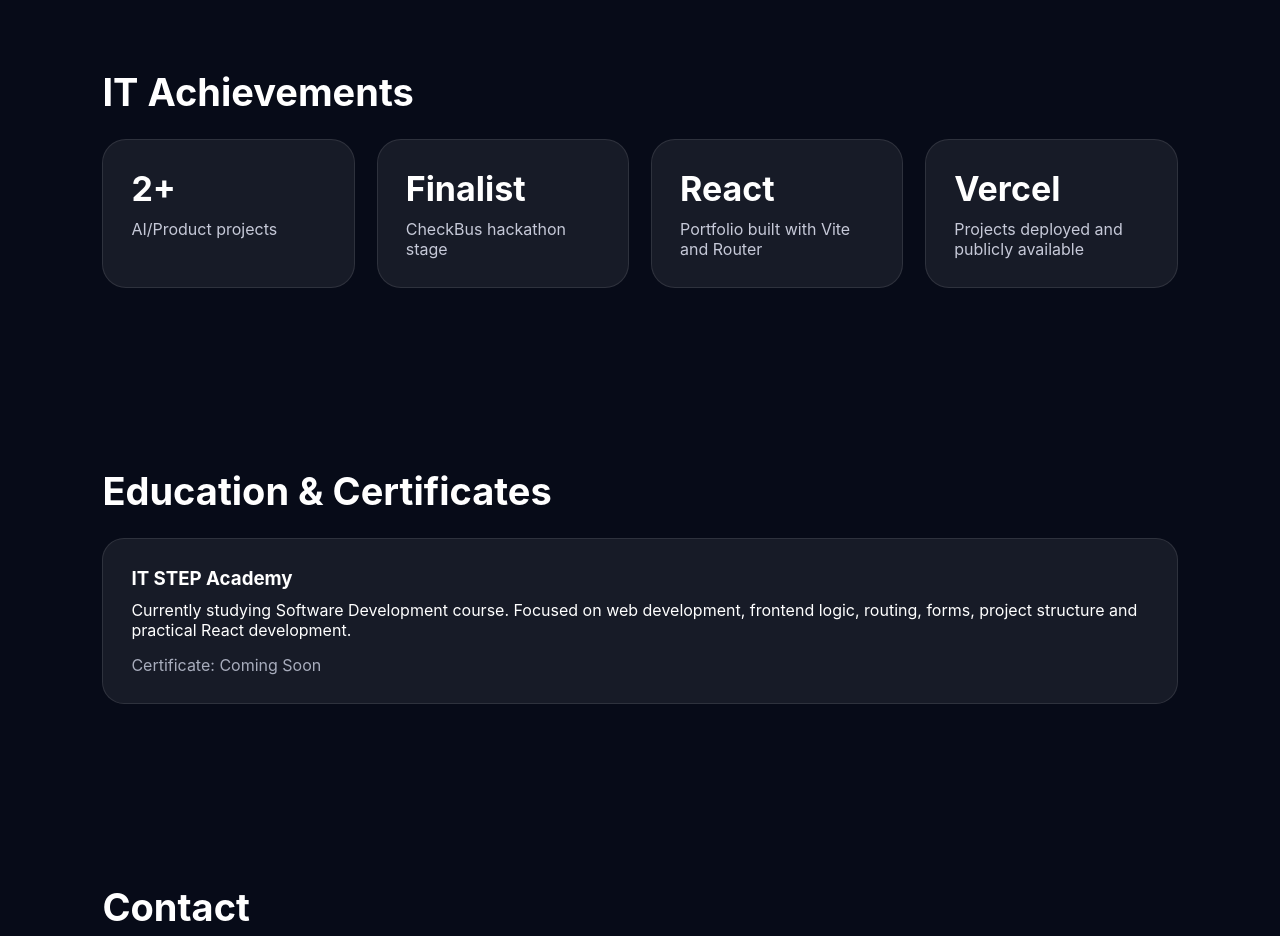
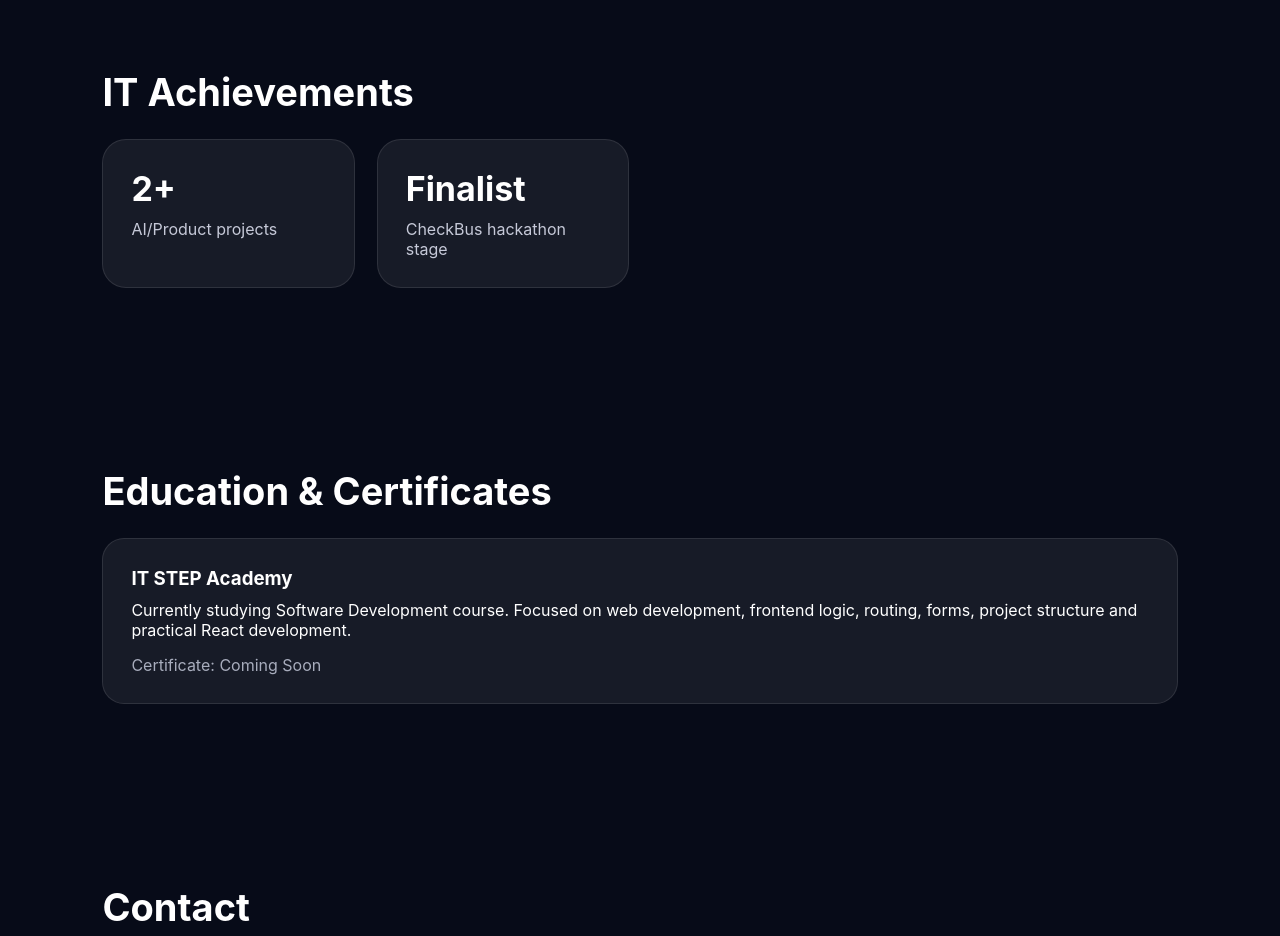
Before and after one commit to AndreyPetin19/PORTFOLIO, a React (Vite) app: page / in a window 1280 px wide. Shown: the part 2540-3476 px from the top of the page. Built offline with nearby package versions, Linux system fonts and the light colour scheme.

Commit message:
achivements fixes

```diff
--- a/src/App.jsx
+++ b/src/App.jsx
@@ -126,15 +126,6 @@ function Home() {
             <p>CheckBus hackathon stage</p>
           </div>
 
-          <div>
-            <h3>React</h3>
-            <p>Portfolio built with Vite and Router</p>
-          </div>
-
-          <div>
-            <h3>Vercel</h3>
-            <p>Projects deployed and publicly available</p>
-          </div>
         </div>
       </section>
 
```
